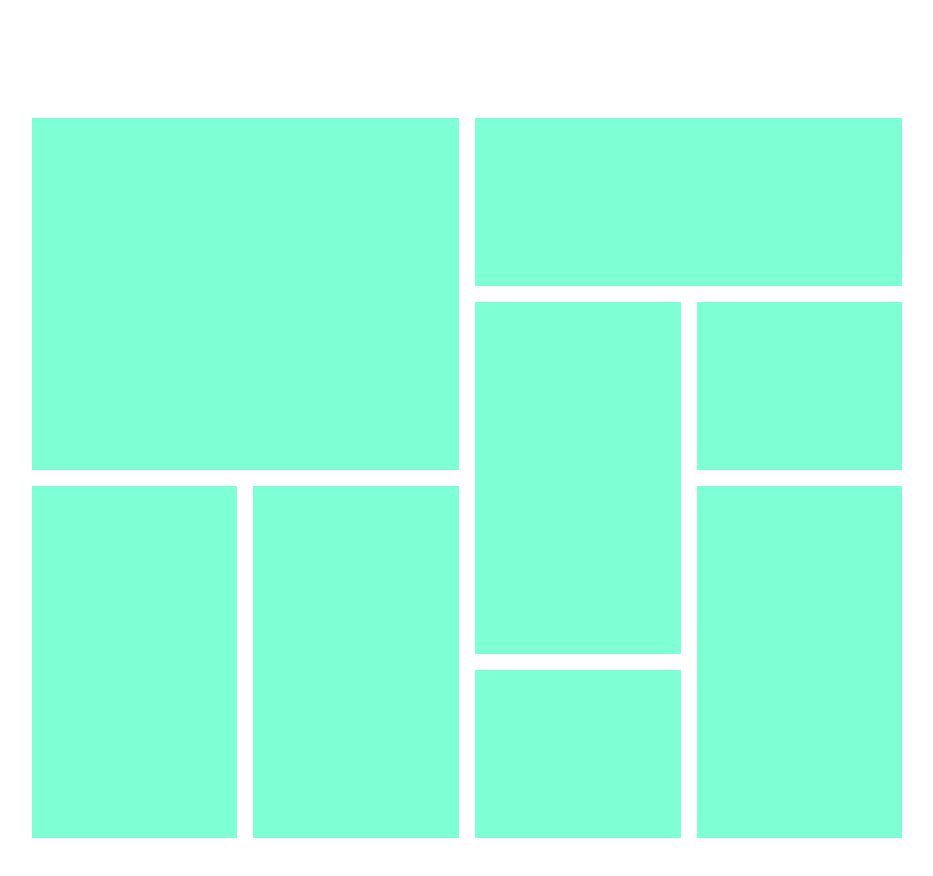
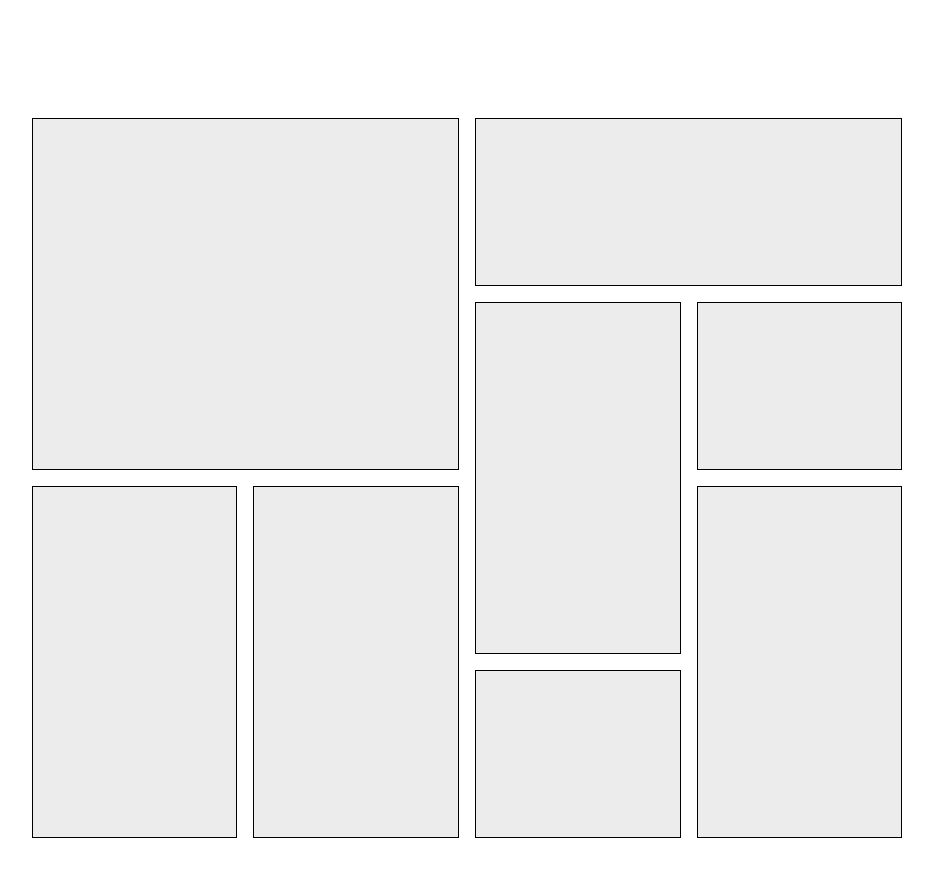
Before and after one commit to soyedotcom/soye.com, a React (Vite) app: page / in a window 1280 px wide. Shown: the part 1994-2870 px from the top of the page, without its empty margins (173-1106 px from the left). Built offline with nearby package versions, Linux system fonts and the light colour scheme; a web font is replaced by a local one.

Commit message:
Update bentobox style

```diff
--- a/src/styles/BentoBox.css
+++ b/src/styles/BentoBox.css
@@ -16,7 +16,8 @@
 .box {
   /* background-color: hsla(0, 0%, 85%, 17%); */
   /* border-radius: 0.3rem; */
-  background-color: aquamarine;
+  background-color: rgba(211, 211, 211, 0.426);
+  border: 1px solid;
   cursor: pointer;
 }
 
```
